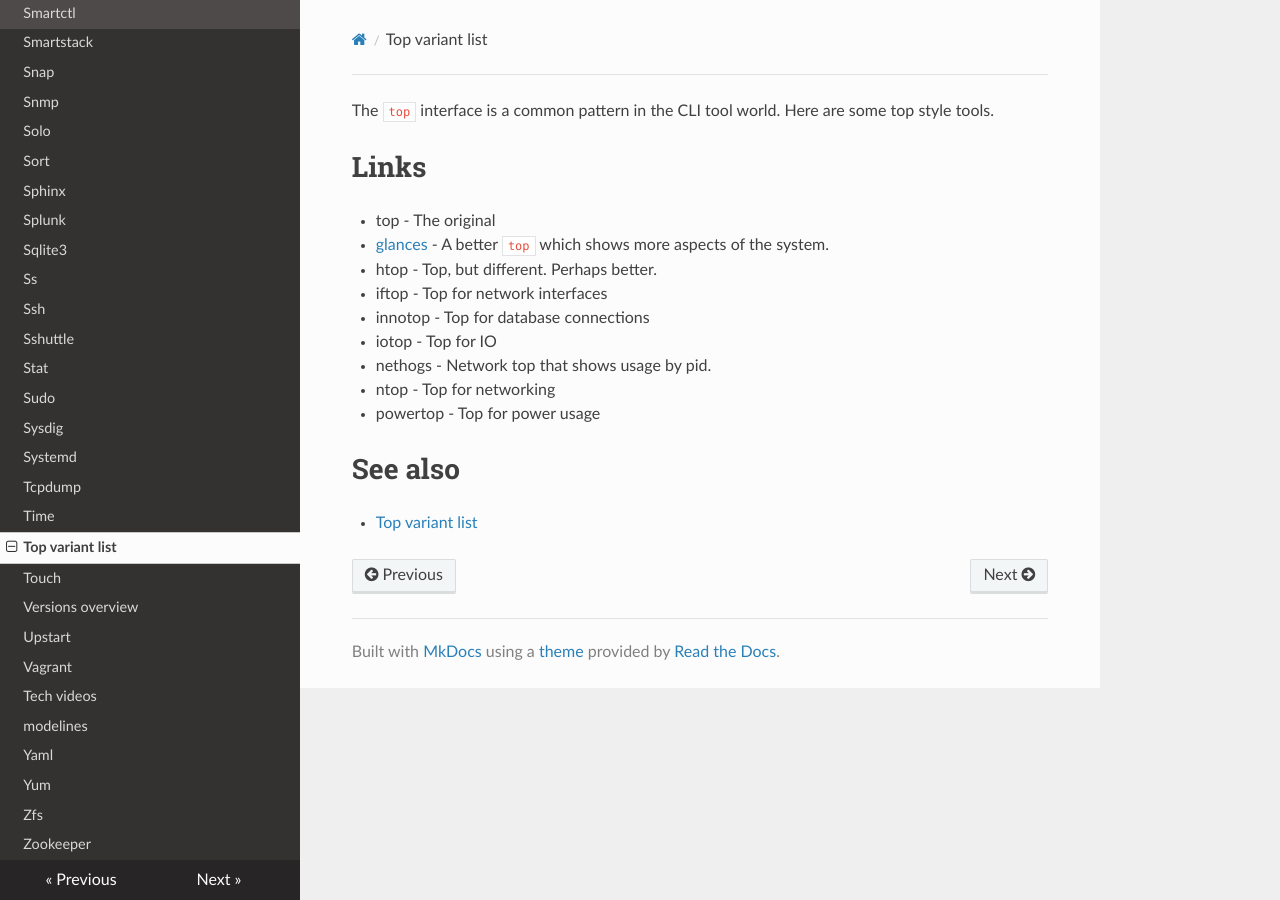
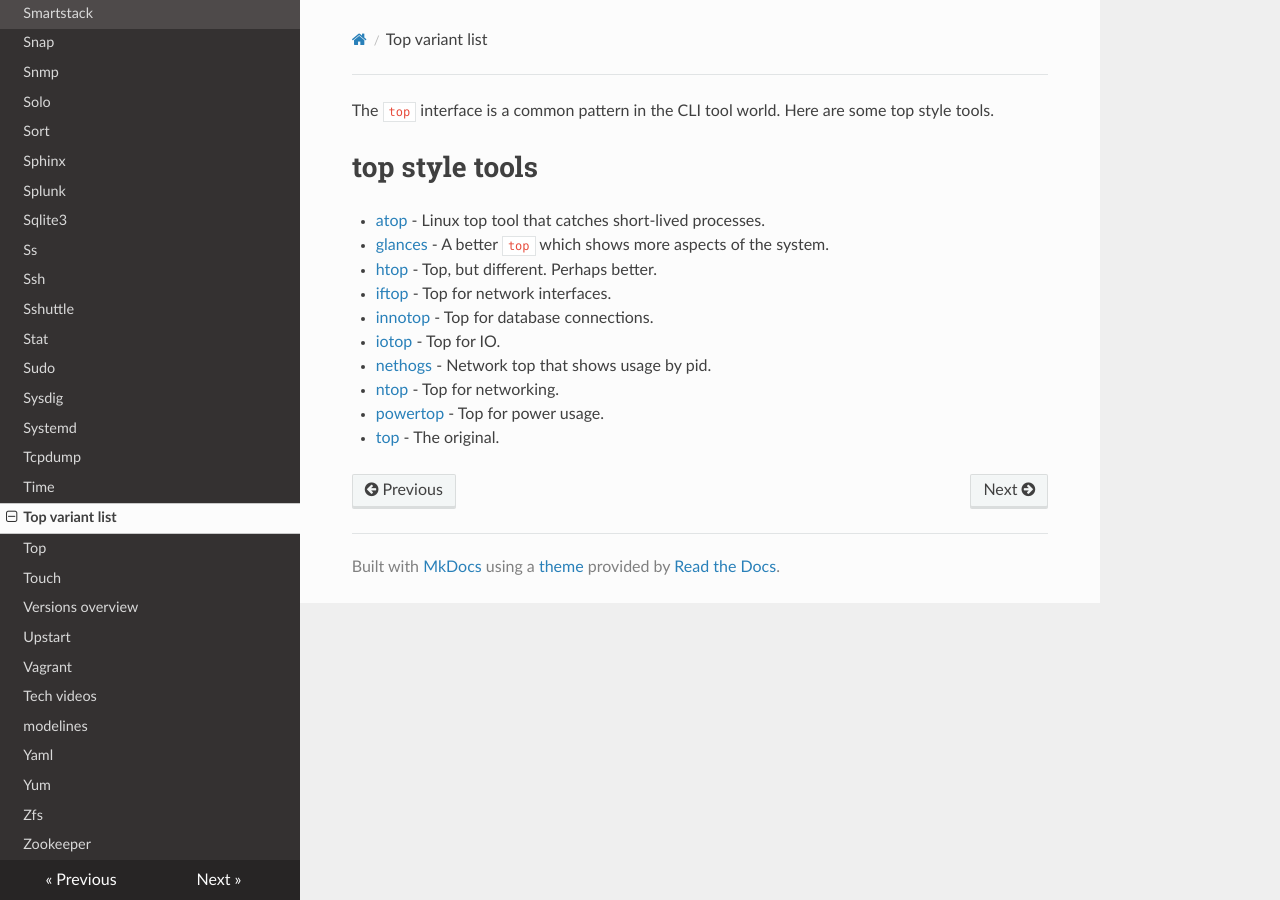
Before and after one commit to lando-cal/tech-notes, an MkDocs documentation site: the page built from docs/top-variant-list.md, in a window 1280 px wide. Built offline with MkDocs 1.6.1, drawn with Linux system fonts in a browser that asks for light colours; nearby versions of some CDN libraries.

Commit message:
Add a bunch of top style tools

```diff
--- a/docs/top-variant-list.md
+++ b/docs/top-variant-list.md
@@ -1,17 +1,14 @@
 The `top` interface is a common pattern in the CLI tool world. Here are some top style tools.
 
-# Links
+# top style tools
 
-* top - The original
-* [glances](glances) - A better `top` which shows more aspects of the system.
-* htop - Top, but different.  Perhaps better.
-* iftop - Top for network interfaces
-* innotop - Top for database connections
-* iotop - Top for IO
-* nethogs - Network top that shows usage by pid.
-* ntop - Top for networking
-* powertop - Top for power usage
-
-# See also
-
-- [Top variant list](top-variant-list)
+- [atop](atop) - Linux top tool that catches short-lived processes.
+- [glances](glances) - A better `top` which shows more aspects of the system.
+- [htop](htop) - Top, but different.  Perhaps better.
+- [iftop](iftop) - Top for network interfaces.
+- [innotop](innotop) - Top for database connections.
+- [iotop](iotop) - Top for IO.
+- [nethogs](nethogs) - Network top that shows usage by pid.
+- [ntop](ntop) - Top for networking.
+- [powertop](powertop) - Top for power usage.
+- [top](top) - The original.
```
Also changed, not shown: docs/atop.md (added, +7 -0 lines), docs/htop.md (added, +5 -0 lines), docs/iftop.md (added, +7 -0 lines), docs/innotop.md (added, +5 -0 lines), docs/nethogs.md (added, +7 -0 lines), docs/ntop.md (added, +7 -0 lines), docs/powertop.md (added, +13 -0 lines), docs/top.md (added, +23 -0 lines).
